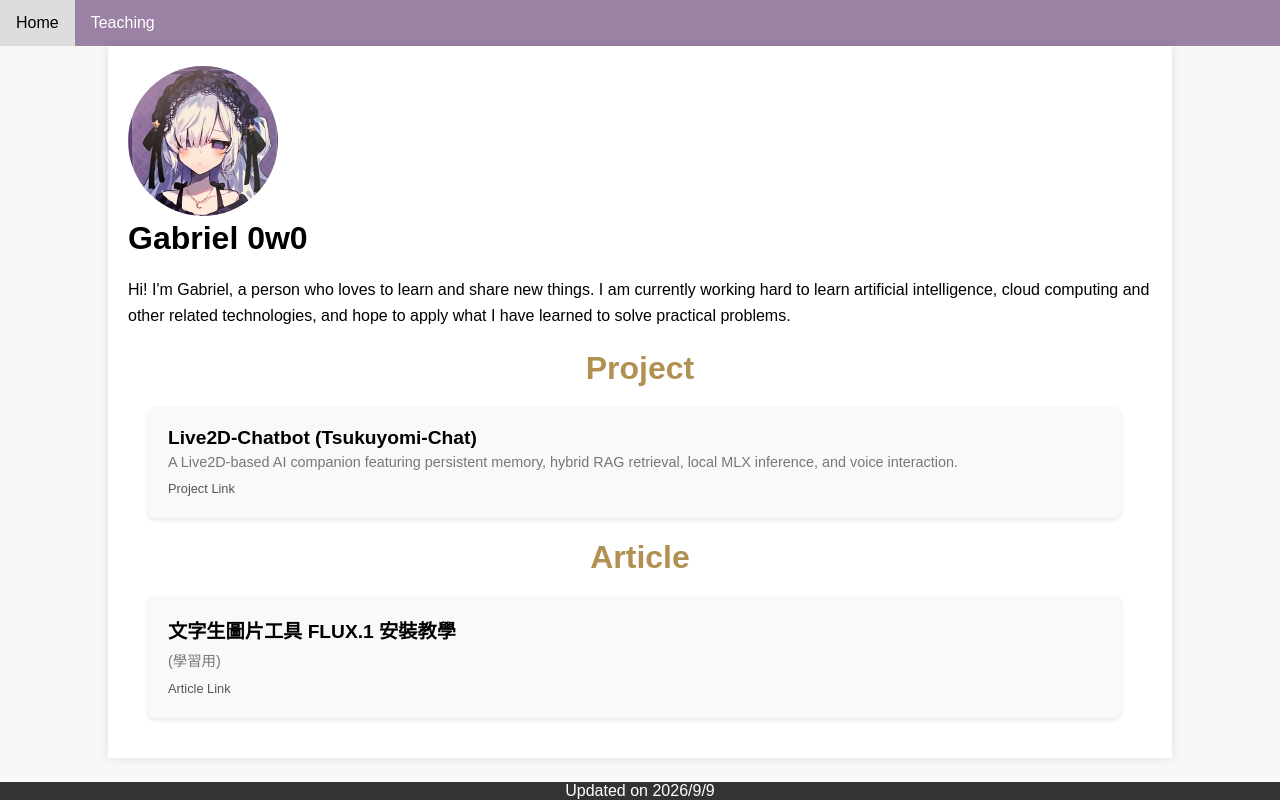
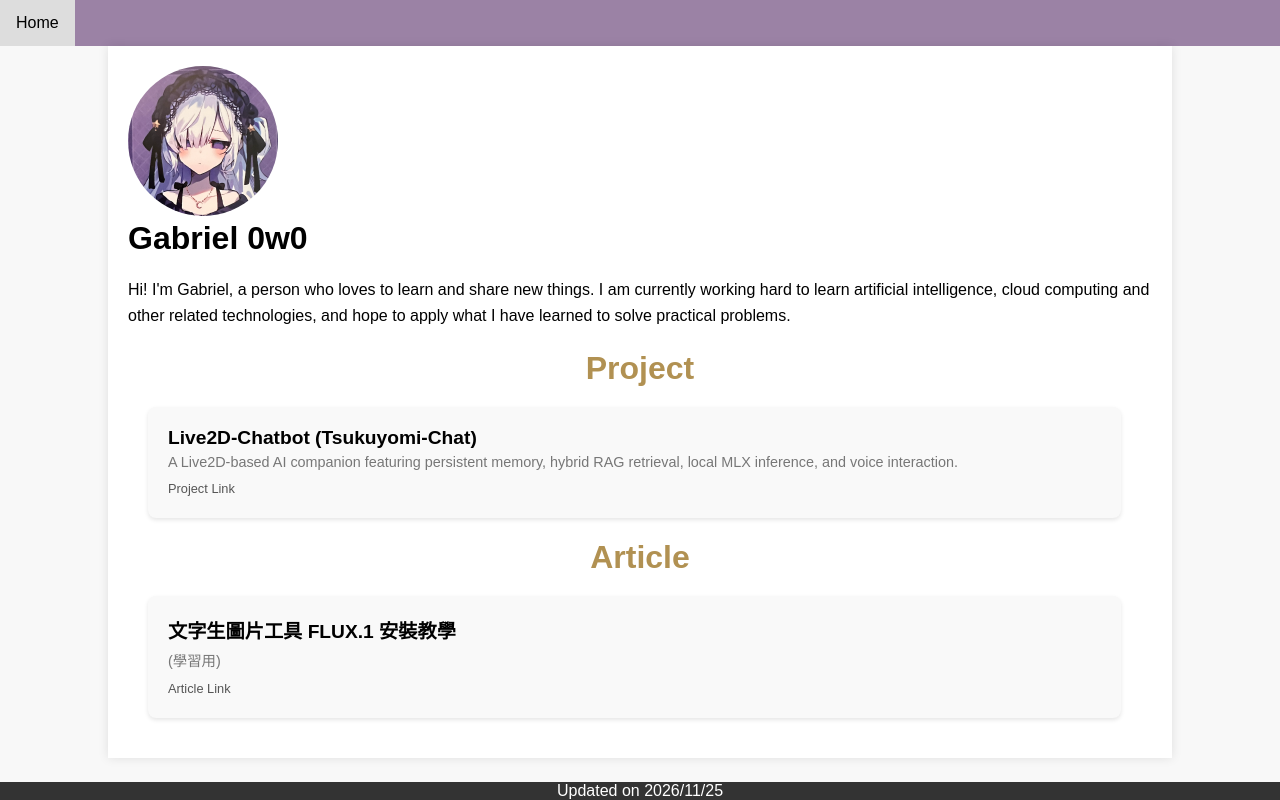
Before and after one commit to Gabriel0w0/Gabriel0w0.github.io, a plain HTML site: page index.html in a window 1280 px wide. Drawn offline with Linux system fonts and the light colour scheme.

Commit message:
update footer date

```diff
--- a/index.html
+++ b/index.html
@@ -139,7 +139,6 @@
 <body>
     <div class="topnav">
         <a href="#">Home</a>
-        <a href="#">Teaching</a>
     </div>
 
     <div class="container">
@@ -177,7 +176,7 @@
     </div>
 
     <footer>
-        Updated on 2026/9/9
+        Updated on 2026/11/25
     </footer>
 </body>
 
```
